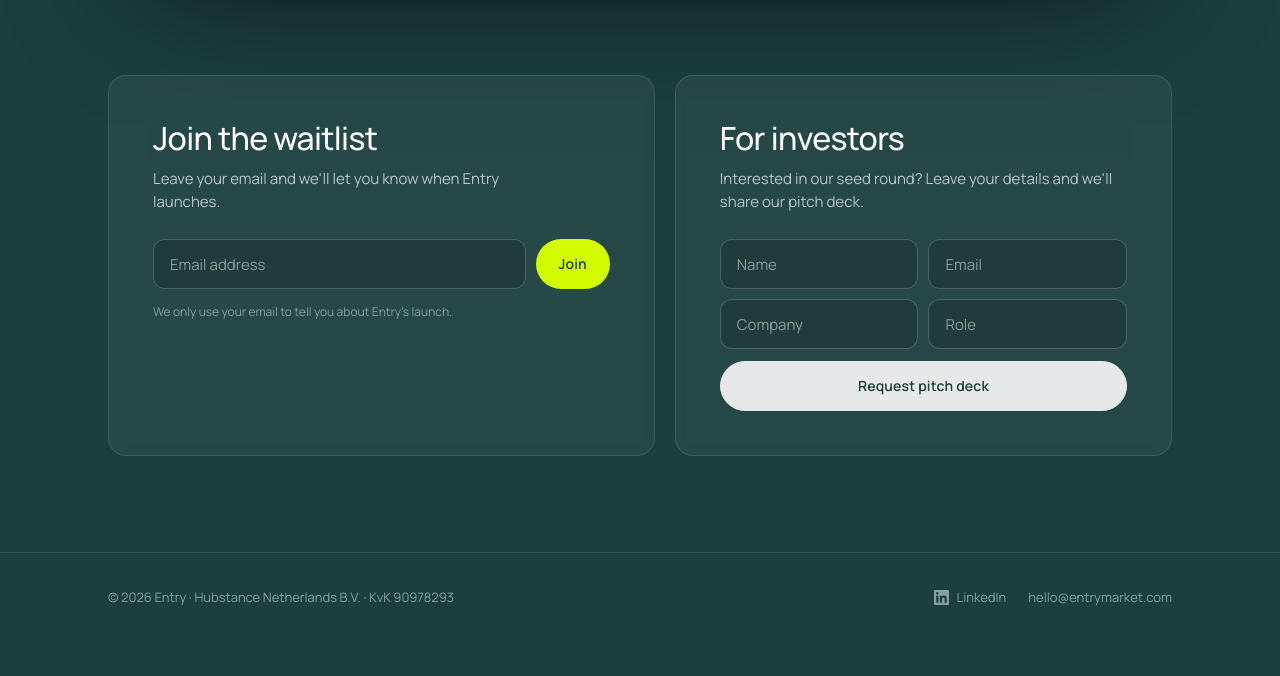
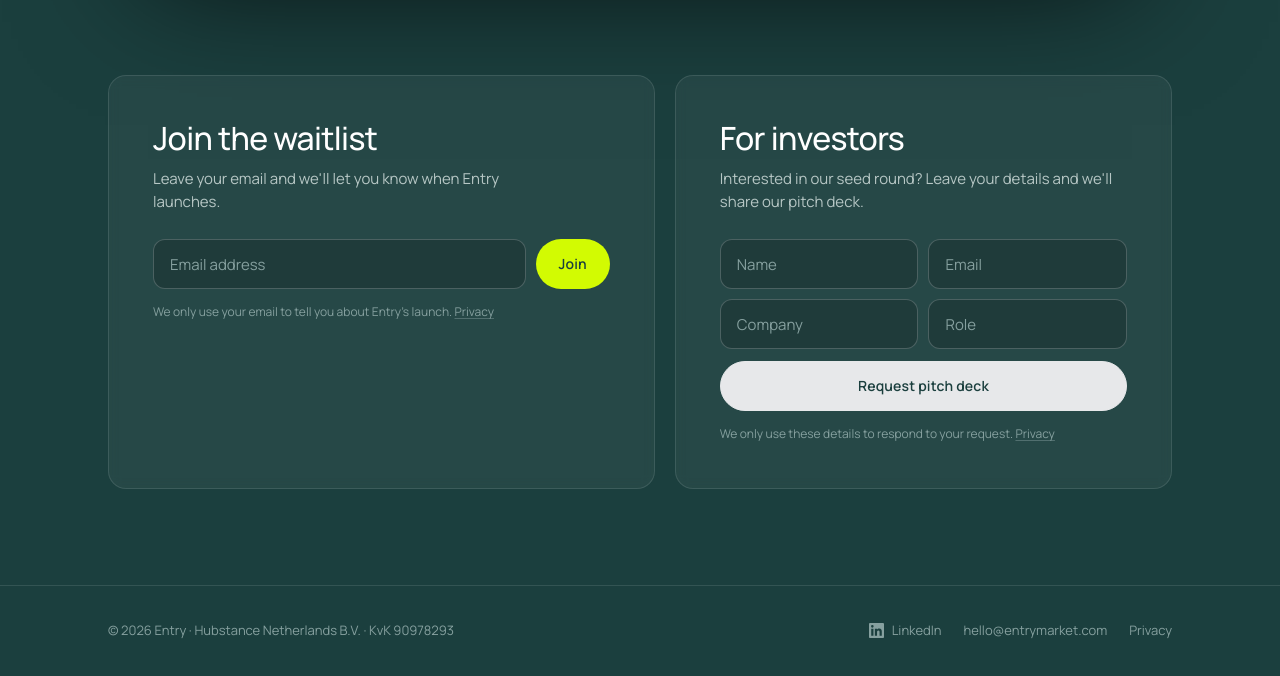
Before and after one commit to OlavPotters/entrymarket, a plain HTML site: page index.html in a window 1280 px wide. Shown: the part 1474-2150 px from the top of the page. Before the commit the page ends 2126 px from the top, so only its background shows below. Drawn offline with Linux system fonts and the light colour scheme.

Commit message:
Add privacy links to notes in index.html

```diff
--- a/index.html
+++ b/index.html
@@ -121,6 +121,8 @@
   .row .btn{height:50px;flex:none}
   form .btn-ghost{margin-top:12px;width:100%;height:50px}
   .note{margin-top:14px;font-size:12px;color:var(--dim)}
+  .note a{color:inherit;text-decoration:underline;text-decoration-color:rgba(134,160,159,.45);text-underline-offset:2px}
+  .note a:hover{color:var(--muted)}
   .ok{display:none;margin-top:22px;padding:14px 16px;border-radius:12px;border:1px solid var(--lime-soft);color:var(--lime);font-size:14px}
   form.sent{display:none}
   form.sent + .ok{display:block}
@@ -246,7 +248,7 @@
             <input id="wl-email" type="email" name="email" placeholder="Email address" required autocomplete="email">
             <button class="btn btn-lime" type="submit">Join</button>
           </div>
-          <p class="note">We only use your email to tell you about Entry's launch.</p>
+          <p class="note">We only use your email to tell you about Entry's launch. <a href="/privacy.html">Privacy</a></p>
         </form>
         <div class="ok" role="status">Thank you — you're on the list. We'll be in touch as soon as Entry launches.</div>
       </div>
@@ -263,6 +265,7 @@
             <label class="sr" for="iv-role">Role</label><input id="iv-role" name="role" placeholder="Role" required autocomplete="organization-title">
           </div>
           <button class="btn btn-ghost" type="submit">Request pitch deck</button>
+          <p class="note">We only use these details to respond to your request. <a href="/privacy.html">Privacy</a></p>
         </form>
         <div class="ok" role="status">Thank you — request received. A member of our team will be in touch shortly.</div>
       </div>
@@ -285,6 +288,7 @@
     <div class="links">
       <a href="https://www.linkedin.com/company/entrycorporateservices/" target="_blank" rel="noopener"><svg viewBox="0 0 24 24" aria-hidden="true"><path d="M20.45 20.45h-3.56v-5.57c0-1.33-.02-3.04-1.85-3.04-1.85 0-2.14 1.45-2.14 2.94v5.67H9.35V9h3.41v1.56h.05c.48-.9 1.64-1.85 3.37-1.85 3.6 0 4.27 2.37 4.27 5.46v6.28zM5.34 7.43a2.06 2.06 0 1 1 0-4.13 2.06 2.06 0 0 1 0 4.13zM7.12 20.45H3.56V9h3.56v11.45zM22.22 0H1.77C.79 0 0 .77 0 1.73v20.54C0 23.23.79 24 1.77 24h20.45c.98 0 1.78-.77 1.78-1.73V1.73C24 .77 23.2 0 22.22 0z"/></svg>LinkedIn</a>
       <a href="mailto:hello@entrymarket.com">hello@entrymarket.com</a>
+      <a href="/privacy.html">Privacy</a>
     </div>
   </div>
 </footer>
```
